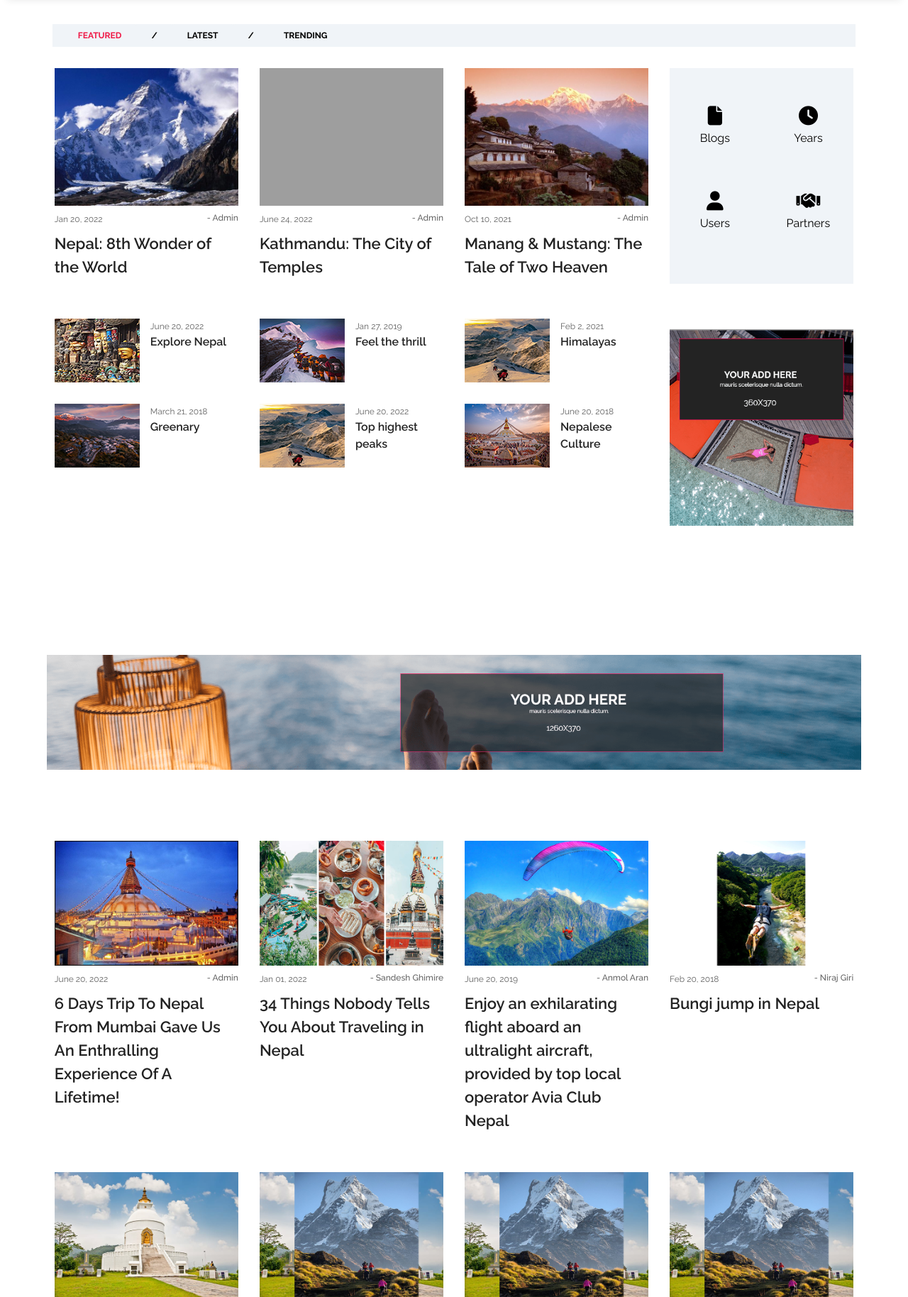
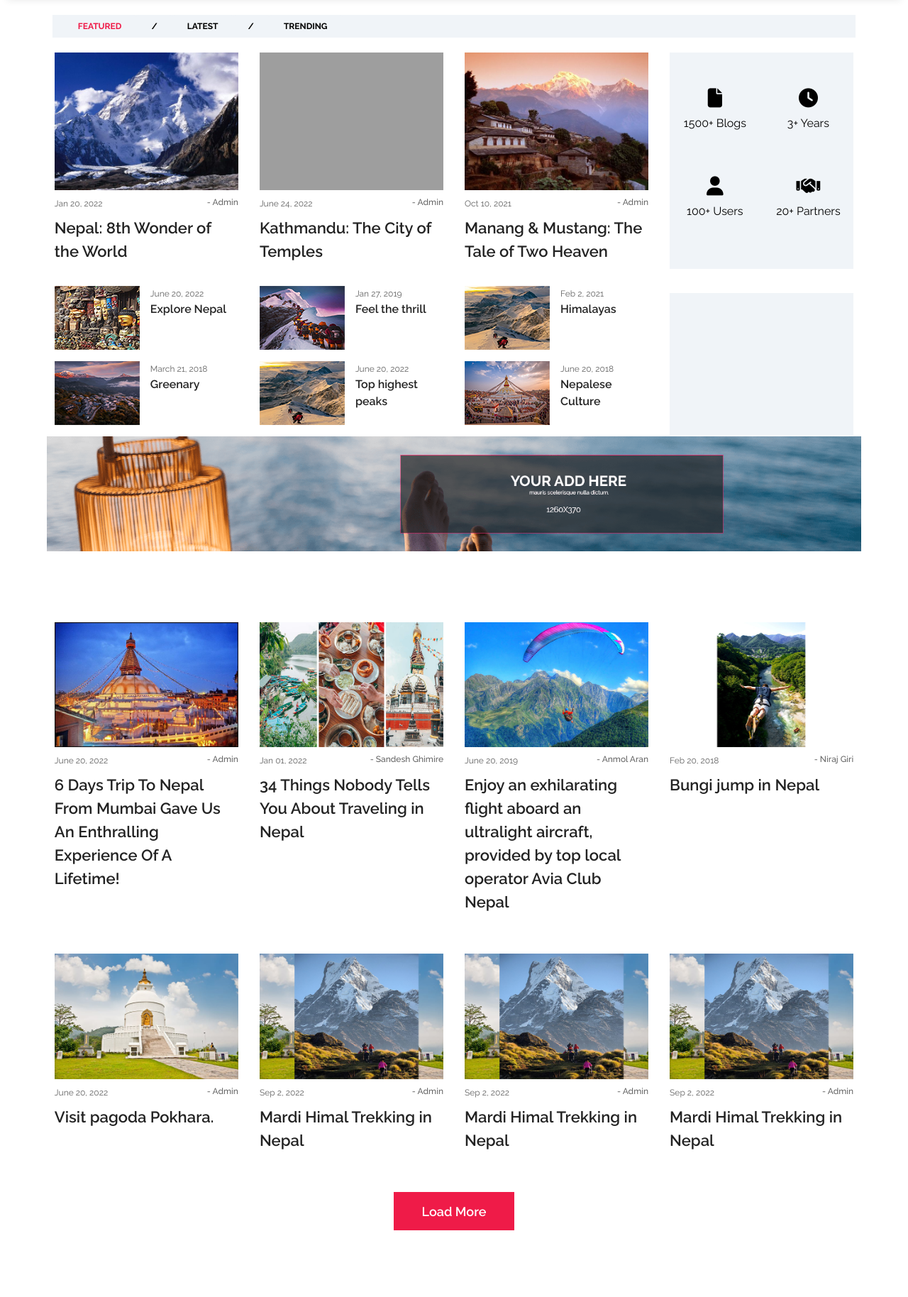
Before and after one commit to Sandesh-Ghimire/NepaleseStuff_s, a PHP site: page / in a window 1280 px wide. Shown: the part 102-1930 px from the top of the page at 71% size. Run offline with PHP 8.4, Linux system fonts and the light colour scheme; some libraries are stand-ins or nearby versions; some web fonts are replaced; grey boxes are pictures that could not be loaded.

Commit message:
updated dashboard layout

```diff
--- a/dashboard.html
+++ b/dashboard.html
@@ -1,5 +1,5 @@
 <!-- ##### Intro News Area Start ##### -->
-<div class="intro-news-area mb-70">
+<div class="intro-news-area">
     <div class="container-fluid" style="padding: 0 6%;">
         <div class="row justify-content-center">
             <!-- Intro News Filter -->
@@ -27,7 +27,7 @@
                             <div class="row">
                                 <!-- Single News Area -->
                                 <div class="col-12 col-sm-4">
-                                    <div class="single-blog-post style-2 mb-5">
+                                    <div class="single-blog-post style-2 mb-4">
                                         <!-- Blog Thumbnail -->
                                         <div class="blog-thumbnail">
                                             <a href="#"><img src="img/thumbnail/thumbnail1.jpg" alt="thumbnail" class="thumbnail-big"></a>
@@ -44,7 +44,7 @@
 
                                 <!-- Single News Area -->
                                 <div class="col-12 col-sm-4">
-                                    <div class="single-blog-post style-2 mb-5">
+                                    <div class="single-blog-post style-2 mb-4">
                                         <!-- Blog Thumbnail -->
                                         <div class="blog-thumbnail">
                                             <a href="#"><img src="img/thumbnail/thumbnail4.jpg" alt="thumbnail" class="thumbnail-big"></a>
@@ -61,7 +61,7 @@
 
                                 <!-- Single News Area -->
                                 <div class="col-12 col-sm-4">
-                                    <div class="single-blog-post style-2 mb-5">
+                                    <div class="single-blog-post style-2 mb-4">
                                         <!-- Blog Thumbnail -->
                                         <div class="blog-thumbnail">
                                             <a href="#"><img src="img/thumbnail/thumbnail2.jpg" alt="thumbnail" class="thumbnail-big"></a>
@@ -79,7 +79,7 @@
                                 <!-- Minimized Blog -->
                                 <!-- Single News Area -->
                                 <div class="col-12 col-sm-4 ">
-                                    <div class="single-blog-post d-flex style-4 mb-30">
+                                    <div class="single-blog-post d-flex style-4 mb-3">
                                         <!-- Blog Thumbnail -->
                                         <div class="blog-thumbnail">
                                             <a href="#"><img src="img/bg-img/16.png" alt="thumbnail" class="thumbnail-small"></a>
@@ -95,7 +95,7 @@
 
                                 <!-- Single News Area -->
                                 <div class="col-12 col-sm-4 ">
-                                    <div class="single-blog-post d-flex style-4 mb-30">
+                                    <div class="single-blog-post d-flex style-4 mb-3">
                                         <!-- Blog Thumbnail -->
                                         <div class="blog-thumbnail">
                                             <a href="#"><img src="img/bg-img/b.png" alt="thumbnail" class="thumbnail-small"></a>
@@ -111,7 +111,7 @@
 
                                 <!-- Single News Area -->
                                 <div class="col-12 col-sm-4 ">
-                                    <div class="single-blog-post d-flex style-4 mb-30">
+                                    <div class="single-blog-post d-flex style-4 mb-3">
                                         <!-- Blog Thumbnail -->
                                         <div class="blog-thumbnail">
                                             <a href="#"><img src="img/bg-img/18.png" alt="thumbnail" class="thumbnail-small"></a>
@@ -127,7 +127,7 @@
 
                                 <!-- Single News Area -->
                                 <div class="col-12 col-sm-4 ">
-                                    <div class="single-blog-post d-flex style-4 mb-30">
+                                    <div class="single-blog-post d-flex style-4 mb-3">
                                         <!-- Blog Thumbnail -->
                                         <div class="blog-thumbnail">
                                             <a href="#"><img src="img/bg-img/19.png" alt="thumbnail" class="thumbnail-small"></a>
@@ -143,7 +143,7 @@
 
                                 <!-- Single News Area -->
                                 <div class="col-12 col-sm-4 ">
-                                    <div class="single-blog-post d-flex style-4 mb-30">
+                                    <div class="single-blog-post d-flex style-4 mb-3">
                                         <!-- Blog Thumbnail -->
                                         <div class="blog-thumbnail">
                                             <a href="#"><img src="img/bg-img/18.png" alt="thumbnail" class="thumbnail-small"></a>
@@ -159,7 +159,7 @@
 
                                 <!-- Single News Area -->
                                 <div class="col-12 col-sm-4 ">
-                                    <div class="single-blog-post d-flex style-4 mb-30">
+                                    <div class="single-blog-post d-flex style-4 mb-3">
                                         <!-- Blog Thumbnail -->
                                         <div class="blog-thumbnail">
                                             <a href="#"><img src="img/bg-img/20.png" alt="thumbnail" class="thumbnail-small"></a>
@@ -180,7 +180,7 @@
                             <div class="row">
                                 <!-- Single News Area -->
                                 <div class="col-12 col-sm-4">
-                                    <div class="single-blog-post style-2 mb-5">
+                                    <div class="single-blog-post style-2 mb-4">
                                         <!-- Blog Thumbnail -->
                                         <div class="blog-thumbnail">
                                             <a href="#"><img src="img/bg-img/4.jpg" alt="thumbnail" class="thumbnail-big"></a>
@@ -197,7 +197,7 @@
 
                                 <!-- Single News Area -->
                                 <div class="col-12 col-sm-4">
-                                    <div class="single-blog-post style-2 mb-5">
+                                    <div class="single-blog-post style-2 mb-4">
                                         <!-- Blog Thumbnail -->
                                         <div class="blog-thumbnail">
                                             <a href="#"><img src="img/bg-img/5.jpg" alt="thumbnail" class="thumbnail-big"></a>
@@ -214,7 +214,7 @@
 
                                 <!-- Single News Area -->
                                 <div class="col-12 col-sm-4">
-                                    <div class="single-blog-post style-2 mb-5">
+                                    <div class="single-blog-post style-2 mb-4">
                                         <!-- Blog Thumbnail -->
                                         <div class="blog-thumbnail">
                                             <a href="#"><img src="img/bg-img/b.png" alt="thumbnail" class="thumbnail-big"></a>
@@ -232,7 +232,7 @@
                                 <!-- Minimized Blog -->
                                 <!-- Single News Area -->
                                 <div class="col-12 col-sm-4">
-                                    <div class="single-blog-post d-flex style-4 mb-30">
+                                    <div class="single-blog-post d-flex style-4 mb-3">
                                         <!-- Blog Thumbnail -->
                                         <div class="blog-thumbnail">
                                             <a href="#"><img src="img/bg-img/16.jpg" alt="thumbnail" class="thumbnail-small"></a>
@@ -248,7 +248,7 @@
 
                                 <!-- Single News Area -->
                                 <div class="col-12 col-sm-4">
-                                    <div class="single-blog-post d-flex style-4 mb-30">
+                                    <div class="single-blog-post d-flex style-4 mb-3">
                                         <!-- Blog Thumbnail -->
                                         <div class="blog-thumbnail">
                                             <a href="#"><img src="img/bg-img/17.jpg" alt="thumbnail" class="thumbnail-small"></a>
@@ -264,7 +264,7 @@
 
                                 <!-- Single News Area -->
                                 <div class="col-12 col-sm-4">
-                                    <div class="single-blog-post d-flex style-4 mb-30">
+                                    <div class="single-blog-post d-flex style-4 mb-3">
                                         <!-- Blog Thumbnail -->
                                         <div class="blog-thumbnail">
                                             <a href="#"><img src="img/bg-img/18.jpg" alt="thumbnail" class="thumbnail-small"></a>
@@ -280,7 +280,7 @@
 
                                 <!-- Single News Area -->
                                 <div class="col-12 col-sm-4">
-                                    <div class="single-blog-post d-flex style-4 mb-30">
+                                    <div class="single-blog-post d-flex style-4 mb-3">
                                         <!-- Blog Thumbnail -->
                                         <div class="blog-thumbnail">
                                             <a href="#"><img src="img/bg-img/19.jpg" alt="thumbnail" class="thumbnail-small"></a>
@@ -296,7 +296,7 @@
 
                                 <!-- Single News Area -->
                                 <div class="col-12 col-sm-4">
-                                    <div class="single-blog-post d-flex style-4 mb-30">
+                                    <div class="single-blog-post d-flex style-4 mb-3">
                                         <!-- Blog Thumbnail -->
                                         <div class="blog-thumbnail">
                                             <a href="#"><img src="img/bg-img/20.jpg" alt="thumbnail" class="thumbnail-small"></a>
@@ -312,7 +312,7 @@
 
                                 <!-- Single News Area -->
                                 <div class="col-12 col-sm-4">
-                                    <div class="single-blog-post d-flex style-4 mb-30">
+                                    <div class="single-blog-post d-flex style-4 mb-3">
                                         <!-- Blog Thumbnail -->
                                         <div class="blog-thumbnail">
                                             <a href="#"><img src="img/bg-img/21.jpg" alt="thumbnail" class="thumbnail-small"></a>
@@ -333,7 +333,7 @@
                             <div class="row">
                                 <!-- Single News Area -->
                                 <div class="col-12 col-sm-4">
-                                    <div class="single-blog-post style-2 mb-5">
+                                    <div class="single-blog-post style-2 mb-4">
                                         <!-- Blog Thumbnail -->
                                         <div class="blog-thumbnail">
                                             <a href="#"><img src="img/bg-img/6.jpg" alt="thumbnail" class="thumbnail-big"></a>
@@ -350,7 +350,7 @@
 
                                 <!-- Single News Area -->
                                 <div class="col-12 col-sm-4">
-                                    <div class="single-blog-post style-2 mb-5">
+                                    <div class="single-blog-post style-2 mb-4">
                                         <!-- Blog Thumbnail -->
                                         <div class="blog-thumbnail">
                                             <a href="#"><img src="img/bg-img/7.jpg" alt="thumbnail" class="thumbnail-big"></a>
@@ -367,7 +367,7 @@
 
                                 <!-- Single News Area -->
                                 <div class="col-12 col-sm-4">
-                                    <div class="single-blog-post style-2 mb-5">
+                                    <div class="single-blog-post style-2 mb-4">
                                         <!-- Blog Thumbnail -->
                                         <div class="blog-thumbnail">
                                             <a href="#"><img src="img/bg-img/7.jpg" alt="thumbnail" class="thumbnail-big"></a>
@@ -385,7 +385,7 @@
                                 <!-- Minimized Blog -->
                                 <!-- Single News Area -->
                                 <div class="col-12 col-sm-4">
-                                    <div class="single-blog-post d-flex style-4 mb-30">
+                                    <div class="single-blog-post d-flex style-4 mb-3">
                                         <!-- Blog Thumbnail -->
                                         <div class="blog-thumbnail">
                                             <a href="#"><img src="img/bg-img/16.jpg" alt="thumbnail" class="thumbnail-small"></a>
@@ -401,7 +401,7 @@
 
                                 <!-- Single News Area -->
                                 <div class="col-12 col-sm-4">
-                                    <div class="single-blog-post d-flex style-4 mb-30">
+                                    <div class="single-blog-post d-flex style-4 mb-3">
                                         <!-- Blog Thumbnail -->
                                         <div class="blog-thumbnail">
                                             <a href="#"><img src="img/bg-img/17.jpg" alt="thumbnail" class="thumbnail-small"></a>
@@ -417,7 +417,7 @@
 
                                 <!-- Single News Area -->
                                 <div class="col-12 col-sm-4">
-                                    <div class="single-blog-post d-flex style-4 mb-30">
+                                    <div class="single-blog-post d-flex style-4 mb-3">
                                         <!-- Blog Thumbnail -->
                                         <div class="blog-thumbnail">
                                             <a href="#"><img src="img/bg-img/18.jpg" alt="thumbnail" class="thumbnail-small"></a>
@@ -433,7 +433,7 @@
 
                                 <!-- Single News Area -->
                                 <div class="col-12 col-sm-4">
-                                    <div class="single-blog-post d-flex style-4 mb-30">
+                                    <div class="single-blog-post d-flex style-4 mb-3">
                                         <!-- Blog Thumbnail -->
                                         <div class="blog-thumbnail">
                                             <a href="#"><img src="img/bg-img/19.jpg" alt="thumbnail" class="thumbnail-small"></a>
@@ -449,7 +449,7 @@
 
                                 <!-- Single News Area -->
                                 <div class="col-12 col-sm-4">
-                                    <div class="single-blog-post d-flex style-4 mb-30">
+                                    <div class="single-blog-post d-flex style-4 mb-3">
                                         <!-- Blog Thumbnail -->
                                         <div class="blog-thumbnail">
                                             <a href="#"><img src="img/bg-img/20.jpg" alt="thumbnail" class="thumbnail-small"></a>
@@ -465,7 +465,7 @@
 
                                 <!-- Single News Area -->
                                 <div class="col-12 col-sm-4">
-                                    <div class="single-blog-post d-flex style-4 mb-30">
+                                    <div class="single-blog-post d-flex style-4 mb-3">
                                         <!-- Blog Thumbnail -->
                                         <div class="blog-thumbnail">
                                             <a href="#"><img src="img/bg-img/21.jpg" alt="thumbnail" class="thumbnail-small"></a>
@@ -491,34 +491,50 @@
                     <div class="row">
                         <!-- Newsletter Widget -->
                         <div class="col-6 col-lg-12">
-                            <div class="single-widget-area newsletter-widget">
+                            <div class="single-widget-area stat-widget">
                                 <div class="row">
                                     <div class="col-6">
                                         <i class="fa-solid fa-file"></i>
-                                        <p><span class="value"></span> Blogs</p>
+                                        <p class="mt-1"><span class="num-value" id="value-one">1500</span>+ Blogs</p>
                                     </div>
                                     <div class="col-6">
                                         <i class="fa-solid fa-clock"></i>
-                                        <p><span class="value"></span> Years</p>
+                                        <p class="mt-1"><span class="num-value" id="value-two">3</span>+ Years</p>
                                     </div>
                                     <div class="col-6">
                                         <i class="fa-solid fa-user"></i>
-                                        <p><span class="value"></span> Users</p>
+                                        <p class="mt-1"><span class="num-value" id="value-three">100</span>+ Users</p>
                                     </div>
                                     <div class="col-6">
                                         <i class="fa-solid fa-handshake"></i>
-                                        <p><span class="value"></span> Partners</p>
+                                        <p class="mt-1"><span class="num-value" id="value-four">20</span>+ Partners</p>
                                     </div>
                                 </div>
                             </div>
                         </div>
+                        <!-- Increase Number Animation -->
+                        <script>
+                            $('.num-value').each(function() {
+                                $(this).prop('Counter', 0).animate({
+                                    Counter: $(this).text()
+                                }, {
+                                    duration: 1000,
+                                    easing: 'swing',
+                                    step: function(now) {
+                                        $(this).text(Math.ceil(now));
+                                    }
+                                });
+                            });
+                        </script>
 
-                        <!-- Add Widget -->
+                        <!-- Ad Widget -->
                         <div class="col-6 col-lg-12">
                             <div class="single-widget-area add-widget">
-                                <a href="#">
-                                    <img src="img/bg-img/add3.png" alt="">
-                                </a>
+                                <div id="ad-widget">
+                                    <a href="#">
+                                        <!-- <img src="img/bg-img/add3.png" alt=""> -->
+                                    </a>
+                                </div>
                             </div>
                         </div>
                     </div>
--- a/index.html
+++ b/index.html
@@ -386,6 +386,7 @@
         let flag = true;
         if (flag == true) {
             getDynamicContent('dashboard.html');
+            testScroll();
             flag = false;
         }
 
--- a/style.css
+++ b/style.css
@@ -465,6 +465,7 @@ img {
     position: relative;
     z-index: 1000;
     width: 100%;
+    margin-bottom: 21px !important;
 }
 
 .header-area .newsbox-main-menu {
@@ -1312,40 +1313,47 @@ img {
     z-index: 1;
 }
 
-.single-widget-area.newsletter-widget {
+.single-widget-area.stat-widget {
     background-color: #f0f4f8;
-    height: 304px;
+    height: 305px;
     width: 100%;
     display: flex;
     text-align: center;
     align-items: center;
     vertical-align: middle;
     justify-content: space-between;
-    margin-bottom: 64px;
-}
-
-.single-widget-area.newsletter-widget div {
+    margin-bottom: 34px;
+}
+
+.single-widget-area.stat-widget div {
     padding: 21px 13px;
 }
 
-.single-widget-area.newsletter-widget div p {
+.single-widget-area.stat-widget div p {
     font-size: 16px;
     color: #000000;
 }
 
-.single-widget-area.newsletter-widget div i {
+.single-widget-area.stat-widget div i {
     font-size: 27px;
     color: black;
 }
 
-.single-widget-area.news-widget h4 {
-    margin-bottom: 60px;
+.single-widget-area .stat-widget {
+    height: 345px;
+    margin-bottom: 44px;
+}
+
+#ad-widget {
+    height: 200px;
+    width: 100%;
+    background-color: #f0f4f8;
 }
 
 .intro-news-filter {
     position: relative;
     z-index: 1;
-    margin-bottom: 30px;
+    margin-bottom: 21px;
     height: 32px;
     background-color: #f0f4f8;
 }
@@ -2346,11 +2354,6 @@ header {
     border: none;
 }
 
-.single-widget-area {
-    height: 345px;
-    margin-bottom: 44px;
-}
-
 #profile-icon {
     position: relative;
     font-size: 38px;
```
